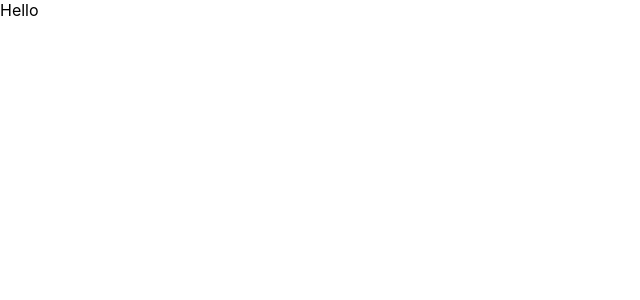
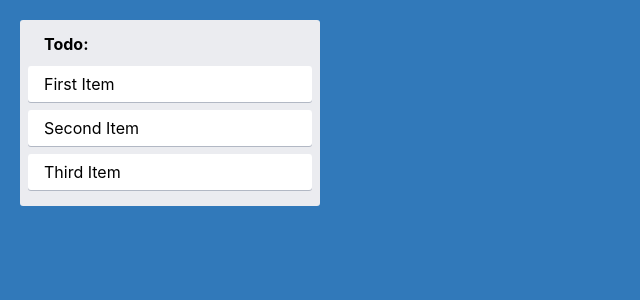
Before and after one commit to robertxluo/trello-clone, a React (Create React App) app: page / in a window 1280 px wide. Shown: the top 300 px of the page, without its empty margins (0-640 px from the left). Built offline with nearby package versions, Linux system fonts and the light colour scheme.

Commit message:
Prepare styled components

```diff
--- a/package.json
+++ b/package.json
@@ -10,6 +10,7 @@
     "@types/node": "^16.11.33",
     "@types/react": "^18.0.8",
     "@types/react-dom": "^18.0.3",
+    "@types/styled-components": "^5.1.25",
     "react": "^18.1.0",
     "react-dom": "^18.1.0",
     "react-scripts": "5.0.1",
--- a/src/App.tsx
+++ b/src/App.tsx
@@ -1,5 +1,14 @@
-
+import { AppContainer, CardContainer, ColumnContainer, ColumnTitle } from './styles';
 
 export function App() {
-  return <>Hello</>
+  return (
+    <AppContainer>
+      <ColumnContainer>
+        <ColumnTitle>Todo:</ColumnTitle>
+        <CardContainer>First Item</CardContainer>
+        <CardContainer>Second Item</CardContainer>
+        <CardContainer>Third Item</CardContainer>
+      </ColumnContainer>
+    </AppContainer>
+  );
 }
--- /dev/null
+++ b/src/styles.ts
@@ -0,0 +1,36 @@
+import styled from 'styled-components';
+
+export const AppContainer = styled.div`
+  display: flex;
+  flex-direction: row;
+  align-items: flex-start;
+  background-color: #3179ba;
+  height: 100%;
+  padding: 20px;
+  width: 100%;
+`;
+
+export const ColumnContainer = styled.div`
+  background-color: #ebecf0;
+  width: 300px;
+  min-height: 40px;
+  margin-right: 20px;
+  border-radius: 3px;
+  padding: 8px;
+  flex-grow: 0;
+`;
+
+export const ColumnTitle = styled.div`
+  padding: 6px 16px 12px;
+  font-weight: bold;
+`;
+
+export const CardContainer = styled.div`
+  background-color: #fff;
+  cursor: pointer;
+  margin-bottom: 0.5rem;
+  padding: 0.5rem 1rem;
+  max-width: 300px;
+  border-radius: 3px;
+  box-shadow: #091e4240 0px 1px 0px 0px;
+`;
```
Also changed, not shown: 1 other file (tests, documents, lock files or other folders).
